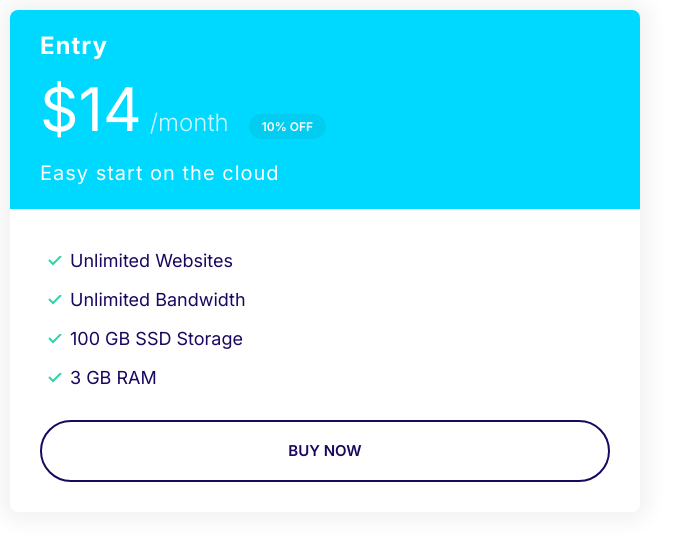
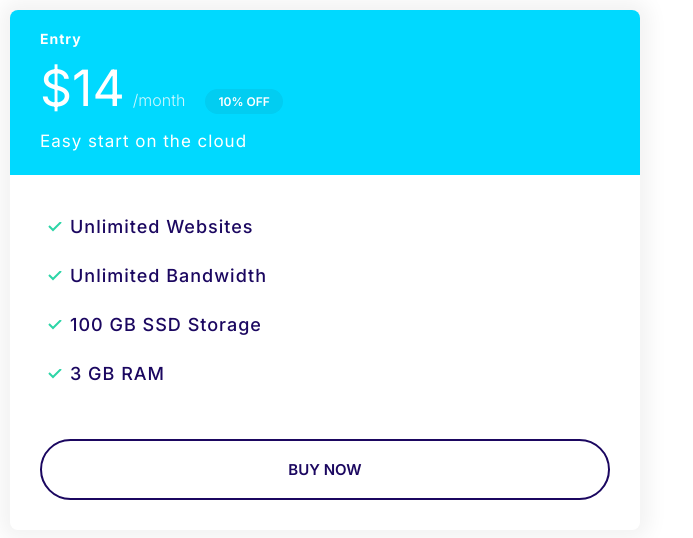
Before and after one commit to OlgaVolska/moshify, a plain HTML site: page index.html in a window 1280 px wide. Shown: the whole page, without its empty margins (0-693 px from the left). Drawn offline with Linux system fonts and the light colour scheme.

Commit message:
create plan_popular

```diff
--- a/css/style.css
+++ b/css/style.css
@@ -167,7 +167,6 @@ a {
 .list--tick .list__item {
     padding-left: 0.5rem;
     margin-bottom: 1rem;
-
 }
 
 
@@ -176,6 +175,8 @@ a {
     .list--tick .list__item {
         padding-left: 0;
     }
+
+
 }
 
 /* Icons */
@@ -255,6 +256,7 @@ a {
 .btn--outline:hover {
     background: var(--color-headings);
     color: #fff;
+    transition: 0.2s;
 
 }
 
@@ -374,3 +376,28 @@ a {
     font-family: 300;
     letter-spacing: 1px;
 }
+
+.plan .list__item {
+    margin-bottom: 2rem;
+    letter-spacing: 1px;
+    font-weight: 500;
+}
+
+.plan .btn {
+    margin-top: 3rem;
+}
+
+@media screen and (min-width: 1024px) {
+    .plan__name {
+        font-size: 1.4rem;
+    }
+    .plan__price {
+        font-size: 5rem;
+    }
+    .plan__billing-cycle {
+        font-size: 1.6rem;
+    }
+    .plan__desc {
+        font-size: 1.7rem;
+    }
+}
```
Also changed, not shown: components/plan.html (added, +22 -0 lines).
